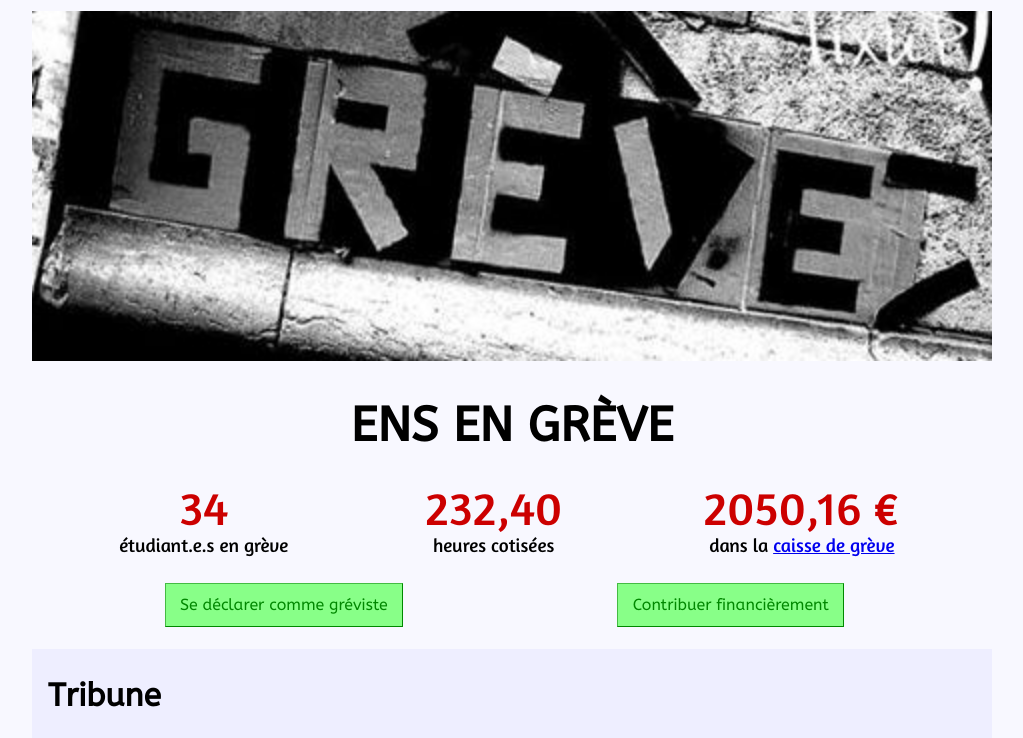
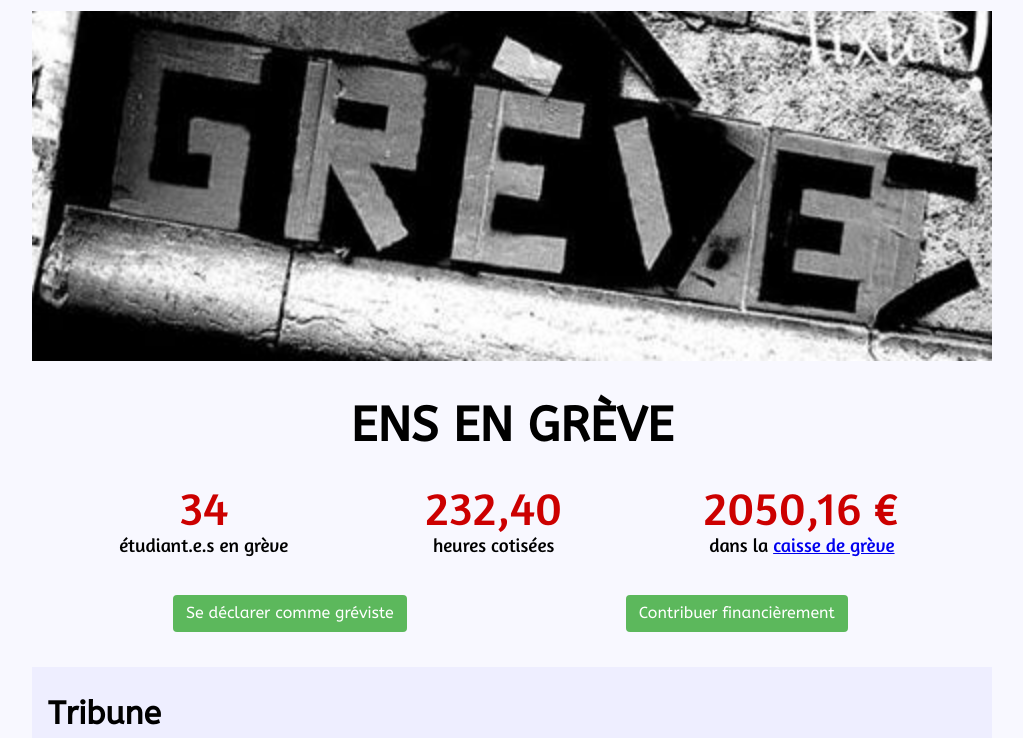
Before and after one commit to ensengreve/ensengreve.github.io, a plain HTML site: page index.html in a window 1280 px wide. Shown: the top 738 px of the page, without its empty margins (128-1151 px from the left). Drawn offline with Linux system fonts and the light colour scheme.

Commit message:
bootstrap-style green buttons

```diff
--- a/style.css
+++ b/style.css
@@ -58,14 +58,35 @@ li {
 
 .action tr>td>a
 {
-    border-bottom:#080 1px solid;
-    border-right:#080 1px solid;
-    border-top:#4b4 1px solid;
-    border-left:#4b4 1px solid;
-    background-color:#8f8;
-    color:#080;
     text-decoration:none;
     padding:0.7em 0.9em 0.7em 0.9em;
+
+    color: #fff;
+    background-color: #5cb85c;
+    border-color: #4cae4c;
+
+    display: inline-block;
+    padding: 6px 12px;
+    margin-bottom: 0;
+    font-size: 14px;
+    font-weight: 400;
+    line-height: 1.42857143;
+    text-align: center;
+    white-space: nowrap;
+    vertical-align: middle;
+    -ms-touch-action: manipulation;
+    touch-action: manipulation;
+    cursor: pointer;
+    -webkit-user-select: none;
+    -moz-user-select: none;
+    -ms-user-select: none;
+    user-select: none;
+    background-image: none;
+    border: 1px solid transparent;
+    border-radius: 4px;
+    -webkit-appearance: button;
+
+    font-size:1em;
 }
 
 .stats,
```
